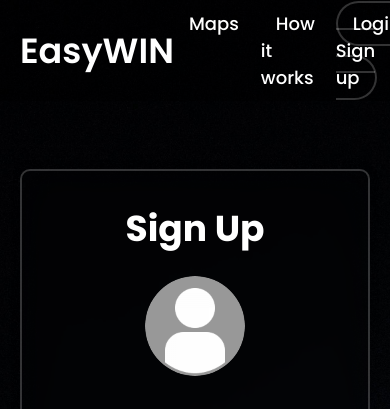
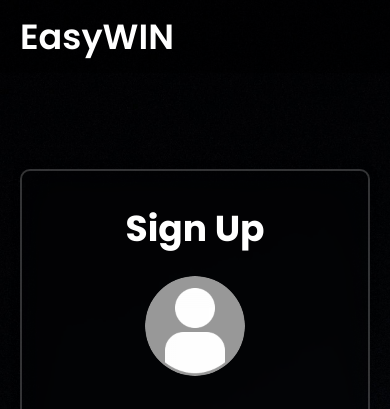
Before and after one commit to simaopbf/EaSywIN, a PHP site: page /registration.php in a window 390 px wide. Shown: the top 409 px of the page. Run offline with PHP 8.4, Linux system fonts and the light colour scheme.

Commit message:
tentei por responsive para o telemovel meio que da meio q nao da

```diff
--- a/login.php
+++ b/login.php
@@ -17,12 +17,6 @@
             <div class="logo">
                 <a href="homepage.php">EasyWIN</a>
             </div>
-            <ul>
-                <li><a href="#">Maps</a> </li>
-                <li><a href="#">How it works</a> </li>
-                <li><a class="backgroundcolor" href="Login.html">Login/ Sign up</a> </li>
-
-            </ul>
         </div>
     </nav>
     <div class="wrapper">
--- a/registration.php
+++ b/registration.php
@@ -23,12 +23,7 @@
             <div class="logo">
                 <a href="homepage.php">EasyWIN</a>
             </div>
-            <ul>
-                <li><a href="#">Maps</a> </li>
-                <li><a href="#">How it works</a> </li>
-                <li><a class="backgroundcolor" href="login.php">Login/ Sign up</a> </li>
 
-            </ul>
         </div>
     </nav>
 
--- a/styleregister.css
+++ b/styleregister.css
@@ -37,32 +37,6 @@ nav .menu{
     color:#fff;
     font-size: 35px;
     font-weight: 600;
-}
-.menu ul{
-    display: inline-flex;
-}
-
-.menu ul li{
-    list-style: none;
-    margin-left: 7px;
-}
-
-.menu ul li:first-child{
-    margin-left: 0px;
-}
-.menu ul li a{
-    text-decoration: none;
-    color:#fff;
-    font-size: 18px;
-    font-weight: 500;
-    padding: 8px 15px;
-    border-radius: 25px;
-    transition: all 0.3s ease;
-}
-.menu ul li a:hover{
-    font-weight: 530;
-    background:whitesmoke;
-    color:#000000;
 }
 .backgroundcolor{
     border: 2px solid rgba(255, 255, 255, .2);
```
Also changed, not shown: stylelogin.css (+0 -26 lines).
